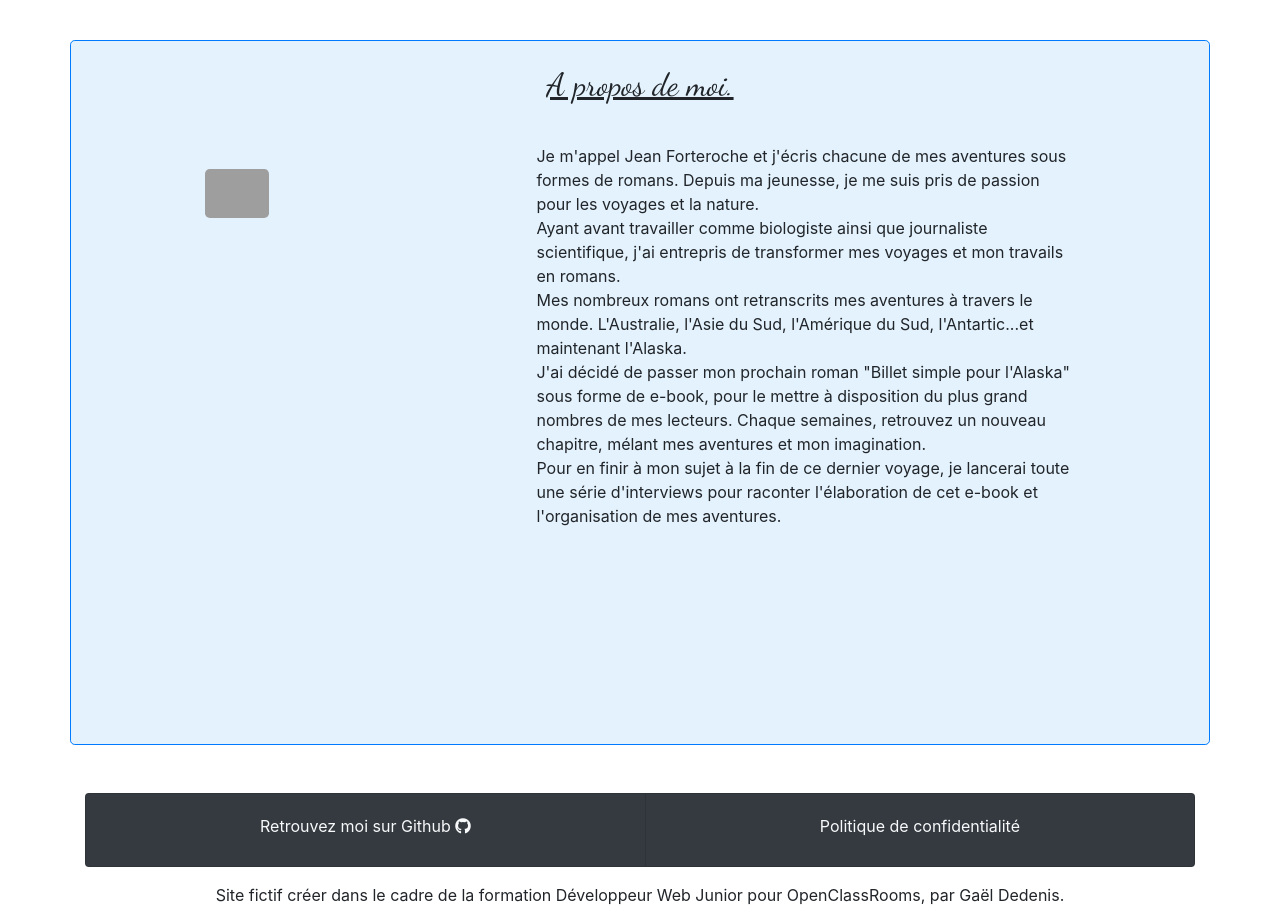
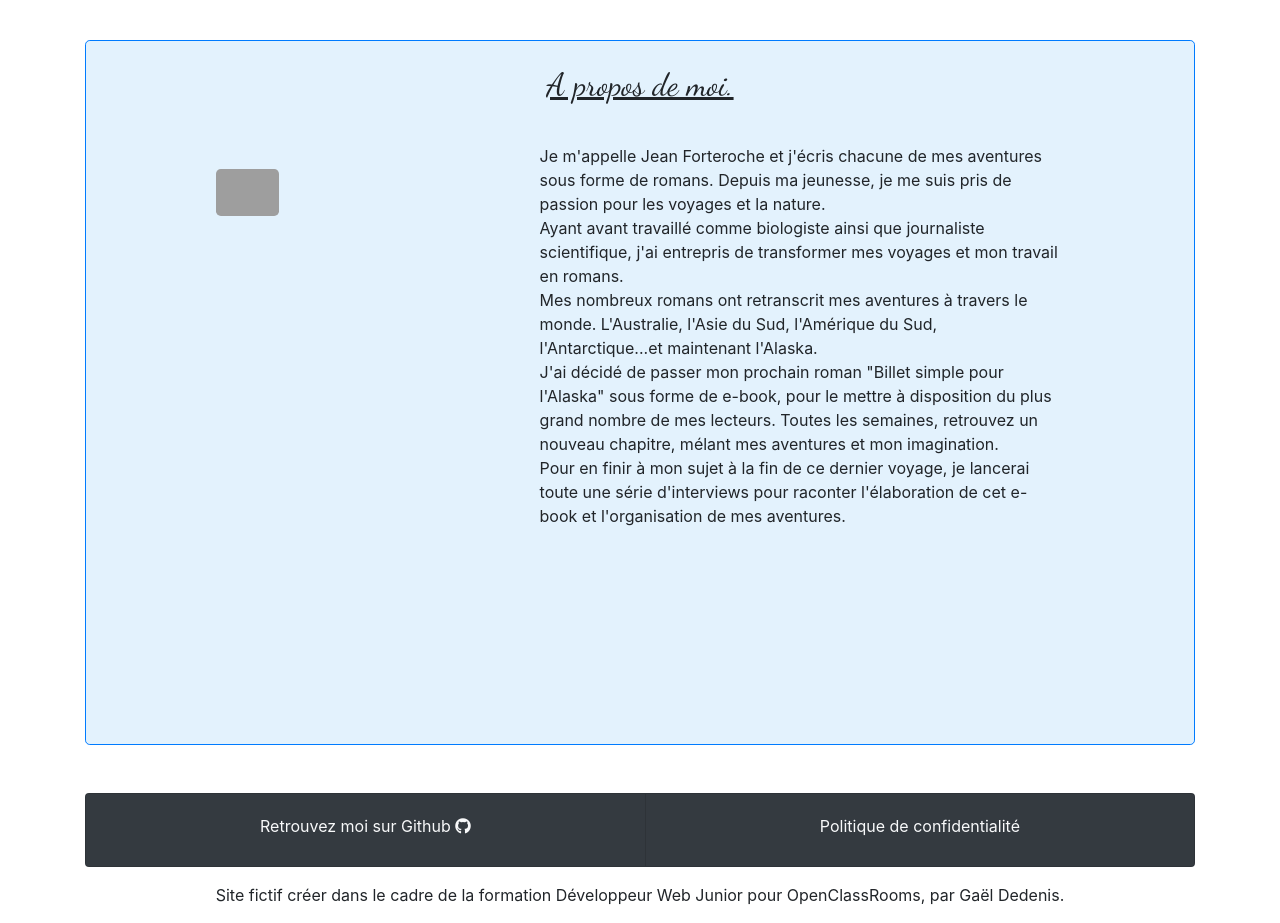
Before and after one commit to Gael-Dedenis/blog-jean-forteroche, a PHP site: template src/Views/aboutme.twig in a window 1280 px wide. Shown: the part 129-1052 px from the top of the page. Run offline with PHP 8.4, Linux system fonts and the light colour scheme; the template is opened without the code that fills it, so the values that code supplies are empty; some libraries are stand-ins or nearby versions; grey boxes are pictures that could not be loaded.

Commit message:
Corrections orthographiques

```diff
--- a/src/Views/aboutme.twig
+++ b/src/Views/aboutme.twig
@@ -14,7 +14,7 @@
 
 {% block content %}
 
-    <body>
+    <section class="container">
 
         <div class="container border border-primary rounded-lg bg-my-lightblue">
             <h2 class="mg-y text-center text-underline">A propos de moi.</h2>
@@ -26,17 +26,16 @@
                     </figure>
 
                     <p class="col-6">
-                        Je m'appel Jean Forteroche et j'écris chacune de mes aventures sous formes de romans. Depuis ma jeunesse, je me suis pris de passion pour les voyages et la nature.<br>
-                        Ayant avant travailler comme biologiste ainsi que journaliste scientifique, j'ai entrepris de transformer mes voyages et mon travails en romans.<br>
-                        Mes nombreux romans ont retranscrits mes aventures à travers le monde. L'Australie, l'Asie du Sud, l'Amérique du Sud, l'Antartic...et maintenant l'Alaska.<br>
-                        J'ai décidé de passer mon prochain roman "Billet simple pour l'Alaska" sous forme de e-book, pour le mettre à disposition du plus grand nombres de mes lecteurs. Chaque semaines, retrouvez un nouveau chapitre, mélant mes aventures et mon imagination.<br>
+                        Je m'appelle Jean Forteroche et j'écris chacune de mes aventures sous forme de romans. Depuis ma jeunesse, je me suis pris de passion pour les voyages et la nature.<br>
+                        Ayant avant travaillé comme biologiste ainsi que journaliste scientifique, j'ai entrepris de transformer mes voyages et mon travail en romans.<br>
+                        Mes nombreux romans ont retranscrit mes aventures à travers le monde. L'Australie, l'Asie du Sud, l'Amérique du Sud, l'Antarctique...et maintenant l'Alaska.<br>
+                        J'ai décidé de passer mon prochain roman "Billet simple pour l'Alaska" sous forme de e-book, pour le mettre à disposition du plus grand nombre de mes lecteurs. Toutes les semaines, retrouvez un nouveau chapitre, mélant mes aventures et mon imagination.<br>
                         Pour en finir à mon sujet à la fin de ce dernier voyage, je lancerai toute une série d'interviews pour raconter l'élaboration de cet e-book et l'organisation de mes aventures.
                     </p>
 
                 </article>
         </div>
 
-
-    </body>
+    </section>
 
 {% endblock %}
```
